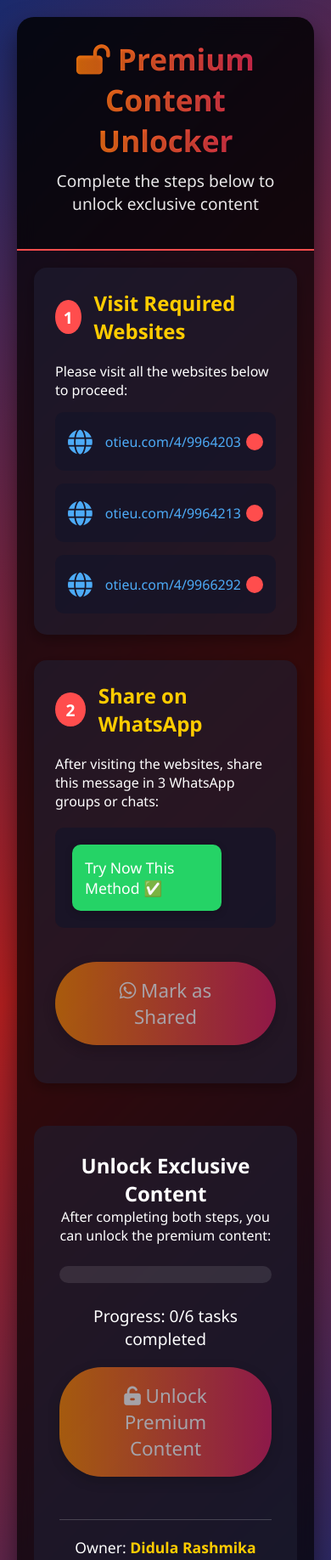
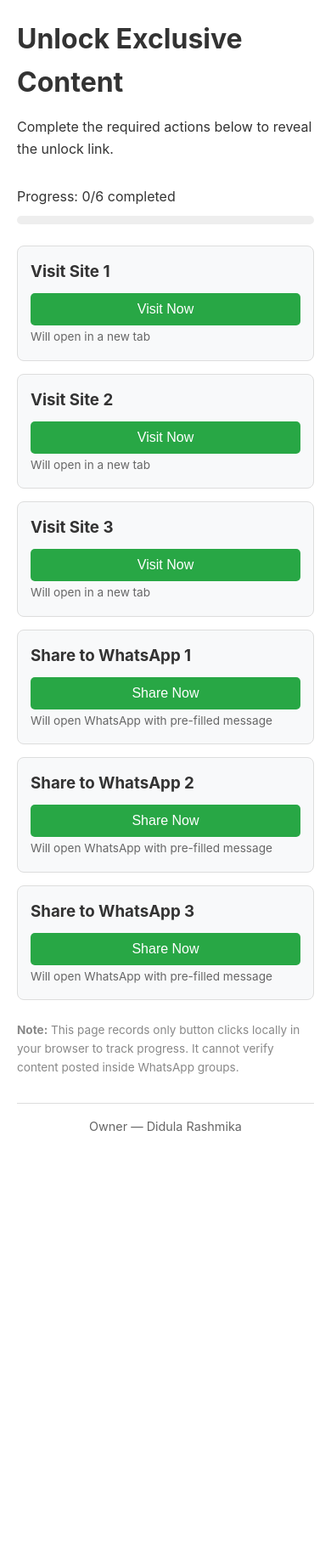
Before and after one commit to itsmedidula/Health-Care-Center-, a plain HTML site: page index.html in a window 390 px wide. Shown: the top 1836 px of the page at 85% size. After the commit the page ends 1387 px from the top, so only its background shows below. Drawn offline with Linux system fonts and the light colour scheme.

Commit message:
Update index.html

```diff
--- a/index.html
+++ b/index.html
@@ -1,427 +1,414 @@
+
 <!DOCTYPE html>
 <html lang="en">
 <head>
-    <meta charset="UTF-8">
-    <meta name="viewport" content="width=device-width, initial-scale=1.0">
-    <title>Premium Content Unlocker</title>
-    <link rel="stylesheet" href="https://cdnjs.cloudflare.com/ajax/libs/font-awesome/6.4.0/css/all.min.css">
+  <meta charset="UTF-8" />
+  <meta name="viewport" content="width=device-width, initial-scale=1.0" />
+  <title>Unlock Content — Didula Rashmika</title>
+  <!--
+    This is a "Visit & Share to Unlock" landing page.
+    It requires the user to:
+      1. Visit 3 specified websites (tracked via button clicks)
+      2. Share a WhatsApp message 3 times (tracked via button clicks)
+
+    Progress is stored in localStorage using keys:
+      - visit1, visit2, visit3
+      - share1, share2, share3
+
+    Once all six actions are completed, the unlock URL is revealed.
+    The page is fully client-side and does not track or verify actual visits or shares.
+  -->
   <style>
+    :root {
+      --primary: #28a745;
+      --primary-dark: #218838;
+      --secondary: #f8f9fa;
+      --text: #333;
+      --border: #ddd;
+      --success: #28a745;
+      --disabled: #ccc;
+      --font-main: -apple-system, BlinkMacSystemFont, "Segoe UI", Roboto, sans-serif;
+    }
+
     * {
+      box-sizing: border-box;
       margin: 0;
       padding: 0;
-            box-sizing: border-box;
-            font-family: 'Segoe UI', Tahoma, Geneva, Verdana, sans-serif;
     }
 
     body {
-            background: linear-gradient(135deg, #1a2a6c, #b21f1f, #1a2a6c);
-            color: #fff;
-            min-height: 100vh;
+      font-family: var(--font-main);
+      background-color: #fff;
+      color: var(--text);
+      line-height: 1.6;
       padding: 20px;
-            display: flex;
-            justify-content: center;
-            align-items: center;
+      max-width: 800px;
+      margin: auto;
     }
 
-        .container {
-            width: 100%;
-            max-width: 900px;
-            background: rgba(0, 0, 0, 0.7);
-            border-radius: 20px;
-            overflow: hidden;
-            box-shadow: 0 15px 30px rgba(0, 0, 0, 0.5);
-            backdrop-filter: blur(10px);
+    header, main, footer {
+      margin-bottom: 30px;
     }
 
-        header {
-            background: rgba(0, 0, 0, 0.4);
-            padding: 25px;
-            text-align: center;
-            border-bottom: 2px solid #ff4d4d;
-        }
-
-        h1 {
-            font-size: 2.8rem;
-            margin-bottom: 10px;
-            background: linear-gradient(to right, #ff8a00, #da1b60);
-            -webkit-background-clip: text;
-            -webkit-text-fill-color: transparent;
-            text-shadow: 0 2px 4px rgba(0, 0, 0, 0.2);
-        }
-
-        .subtitle {
-            font-size: 1.2rem;
-            opacity: 0.9;
+    h1, h2 {
       margin-bottom: 15px;
     }
 
-        .content {
-            padding: 30px;
-            display: flex;
-            flex-direction: column;
-            gap: 30px;
+    p {
+      margin-bottom: 10px;
     }
 
-        .step-container {
-            background: rgba(30, 30, 50, 0.6);
-            border-radius: 15px;
-            padding: 25px;
-            box-shadow: 0 5px 15px rgba(0, 0, 0, 0.3);
-            transition: transform 0.3s ease;
+    .progress-container {
+      margin: 20px 0;
     }
 
-        .step-container:hover {
-            transform: translateY(-5px);
+    .progress-bar {
+      height: 10px;
+      background-color: #eee;
+      border-radius: 5px;
+      overflow: hidden;
     }
 
-        .step-header {
-            display: flex;
-            align-items: center;
-            margin-bottom: 20px;
+    .progress-fill {
+      height: 100%;
+      background-color: var(--primary);
+      width: 0%;
+      transition: width 0.4s ease;
     }
 
-        .step-number {
-            background: #ff4d4d;
-            width: 40px;
-            height: 40px;
-            border-radius: 50%;
-            display: flex;
-            justify-content: center;
-            align-items: center;
-            font-weight: bold;
-            font-size: 1.2rem;
-            margin-right: 15px;
+    .actions {
+      display: grid;
+      gap: 15px;
+      margin: 25px 0;
     }
 
-        .step-title {
-            font-size: 1.8rem;
-            color: #ffcc00;
+    @media (min-width: 768px) {
+      .actions {
+        grid-template-columns: repeat(2, 1fr);
+      }
     }
 
-        .websites-list {
-            display: grid;
-            grid-template-columns: repeat(auto-fit, minmax(250px, 1fr));
-            gap: 15px;
-            margin-top: 15px;
-        }
-
-        .website-card {
-            background: rgba(20, 20, 40, 0.7);
-            border-radius: 10px;
+    .action-card {
+      background: var(--secondary);
+      border: 1px solid var(--border);
+      border-radius: 8px;
       padding: 15px;
-            display: flex;
-            align-items: center;
-            transition: all 0.3s ease;
-            cursor: pointer;
-        }
-
-        .website-card:hover {
-            background: rgba(40, 40, 80, 0.8);
-            transform: scale(1.03);
-        }
-
-        .website-icon {
-            font-size: 1.8rem;
-            margin-right: 15px;
-            color: #4dabf7;
-        }
-
-        .website-link {
-            color: #4dabf7;
-            text-decoration: none;
-            font-weight: 500;
-            word-break: break-all;
-        }
-
-        .website-link:hover {
-            text-decoration: underline;
-        }
-
-        .status-indicator {
-            margin-left: auto;
-            width: 20px;
-            height: 20px;
-            border-radius: 50%;
-            background: #ff4d4d;
-        }
-
-        .visited .status-indicator {
-            background: #0be881;
-        }
-
-        .whatsapp-message {
-            background: rgba(20, 20, 40, 0.7);
-            border-radius: 10px;
-            padding: 20px;
-            margin: 20px 0;
       position: relative;
     }
 
-        .message-content {
-            background: #25D366;
+    .action-card h3 {
+      margin-bottom: 10px;
+    }
+
+    .btn {
+      display: inline-flex;
+      align-items: center;
+      justify-content: center;
+      padding: 10px 15px;
+      font-size: 1rem;
+      border: none;
+      border-radius: 5px;
+      cursor: pointer;
+      background-color: var(--primary);
       color: white;
-            padding: 15px;
-            border-radius: 10px;
-            max-width: 80%;
-            font-size: 1.1rem;
-            box-shadow: 0 3px 10px rgba(0, 0, 0, 0.2);
+      transition: background-color 0.3s ease, transform 0.2s ease;
+      text-decoration: none;
+      width: 100%;
+    }
+
+    .btn:hover,
+    .btn:focus {
+      background-color: var(--primary-dark);
+      outline: 2px solid #0b7dda;
+    }
+
+    .btn:disabled {
+      background-color: var(--disabled);
+      cursor: not-allowed;
+      opacity: 0.7;
+    }
+
+    .btn-success {
+      background-color: var(--success);
+    }
+
+    .checkmark {
+      margin-left: 8px;
+      font-weight: bold;
+    }
+
+    .tooltip {
+      font-size: 0.85rem;
+      color: #666;
+      margin-top: 5px;
     }
 
     .unlock-section {
+      background-color: #e8f5e9;
+      padding: 20px;
+      border-radius: 8px;
+      margin-top: 30px;
       text-align: center;
-            padding: 30px;
-            background: rgba(30, 30, 50, 0.6);
-            border-radius: 15px;
-            margin-top: 20px;
     }
 
-        .unlock-btn {
-            background: linear-gradient(to right, #ff8a00, #da1b60);
-            color: white;
-            border: none;
-            padding: 18px 40px;
-            font-size: 1.4rem;
-            border-radius: 50px;
-            cursor: not-allowed;
-            opacity: 0.6;
-            transition: all 0.3s ease;
-            box-shadow: 0 5px 15px rgba(0, 0, 0, 0.3);
-            margin: 20px 0;
-            width: 100%;
-            max-width: 400px;
+    .unlock-link {
+      font-size: 1.2rem;
+      word-break: break-all;
+      margin: 15px 0;
+      display: block;
+      color: var(--primary);
     }
 
-        .unlock-btn.active {
-            cursor: pointer;
-            opacity: 1;
-            transform: scale(1.05);
-            box-shadow: 0 0 20px rgba(255, 138, 0, 0.7);
+    .copy-btn {
+      margin-top: 10px;
+      background-color: #17a2b8;
     }
 
-        .unlock-btn.active:hover {
-            transform: scale(1.08);
-        }
-
-        .progress-container {
-            background: rgba(255, 255, 255, 0.1);
-            height: 20px;
-            border-radius: 10px;
-            margin: 25px 0;
-            overflow: hidden;
-        }
-
-        .progress-bar {
-            height: 100%;
-            background: linear-gradient(to right, #0be881, #05c46b);
-            width: 0%;
-            transition: width 0.5s ease;
-            border-radius: 10px;
-        }
-
-        .progress-text {
-            font-size: 1.2rem;
+    .reset-btn {
       margin-top: 10px;
-        }
-
-        .owner-info {
-            margin-top: 30px;
-            padding-top: 20px;
-            border-top: 1px solid rgba(255, 255, 255, 0.2);
-            text-align: center;
-            font-size: 1.1rem;
-        }
-
-        .owner-name {
-            color: #ffcc00;
-            font-weight: bold;
+      background-color: #dc3545;
     }
 
     footer {
+      font-size: 0.9rem;
+      color: #666;
       text-align: center;
-            padding: 20px;
-            background: rgba(0, 0, 0, 0.4);
-            font-size: 0.9rem;
-            color: rgba(255, 255, 255, 0.7);
+      border-top: 1px solid var(--border);
+      padding-top: 15px;
     }
 
-        @media (max-width: 768px) {
-            .content {
-                padding: 20px;
-            }
-
-            h1 {
-                font-size: 2.2rem;
-            }
-
-            .step-title {
-                font-size: 1.5rem;
-            }
-
-            .websites-list {
-                grid-template-columns: 1fr;
-            }
+    .disclaimer {
+      font-size: 0.85rem;
+      color: #888;
+      margin-top: 20px;
     }
   </style>
 </head>
 <body>
-    <div class="container">
+
   <header>
-            <h1><i class="fas fa-lock-open"></i> Premium Content Unlocker</h1>
-            <p class="subtitle">Complete the steps below to unlock exclusive content</p>
+    <h1>Unlock Exclusive Content</h1>
+    <p>Complete the required actions below to reveal the unlock link.</p>
   </header>
 
-        <div class="content">
-            <div class="step-container">
-                <div class="step-header">
-                    <div class="step-number">1</div>
-                    <h2 class="step-title">Visit Required Websites</h2>
-                </div>
-                <p>Please visit all the websites below to proceed:</p>
-
-                <div class="websites-list">
-                    <div class="website-card" data-url="https://otieu.com/4/9964203">
-                        <div class="website-icon"><i class="fas fa-globe"></i></div>
-                        <a class="website-link" href="https://otieu.com/4/9964203" target="_blank">otieu.com/4/9964203</a>
-                        <div class="status-indicator"></div>
-                    </div>
-
-                    <div class="website-card" data-url="https://otieu.com/4/9964213">
-                        <div class="website-icon"><i class="fas fa-globe"></i></div>
-                        <a class="website-link" href="https://otieu.com/4/9964213" target="_blank">otieu.com/4/9964213</a>
-                        <div class="status-indicator"></div>
-                    </div>
-
-                    <div class="website-card" data-url="https://otieu.com/4/9966292">
-                        <div class="website-icon"><i class="fas fa-globe"></i></div>
-                        <a class="website-link" href="https://otieu.com/4/9966292" target="_blank">otieu.com/4/9966292</a>
-                        <div class="status-indicator"></div>
-                    </div>
+  <main>
+    <div class="progress-container">
+      <p>Progress: <span id="progress-text">0</span>/6 completed</p>
+      <div class="progress-bar">
+        <div class="progress-fill" id="progress-fill"></div>
       </div>
     </div>
 
-            <div class="step-container">
-                <div class="step-header">
-                    <div class="step-number">2</div>
-                    <h2 class="step-title">Share on WhatsApp</h2>
-                </div>
-                <p>After visiting the websites, share this message in 3 WhatsApp groups or chats:</p>
-
-                <div class="whatsapp-message">
-                    <div class="message-content">
-                        Try Now This Method ✅
-                    </div>
+    <section class="actions">
+      <!-- Visit Buttons -->
+      <div class="action-card">
+        <h3>Visit Site 1</h3>
+        <button id="visit1" class="btn" data-type="visit" data-id="1">Visit Now</button>
+        <span class="tooltip">Will open in a new tab</span>
       </div>
 
-                <button id="shareBtn" class="unlock-btn">
-                    <i class="fab fa-whatsapp"></i> Mark as Shared
-                </button>
+      <div class="action-card">
+        <h3>Visit Site 2</h3>
+        <button id="visit2" class="btn" data-type="visit" data-id="2">Visit Now</button>
+        <span class="tooltip">Will open in a new tab</span>
       </div>
 
-            <div class="unlock-section">
-                <h2>Unlock Exclusive Content</h2>
-                <p>After completing both steps, you can unlock the premium content:</p>
-
-                <div class="progress-container">
-                    <div class="progress-bar" id="progressBar"></div>
-                </div>
-                <div class="progress-text" id="progressText">Progress: 0/6 tasks completed</div>
-
-                <button id="unlockBtn" class="unlock-btn">
-                    <i class="fas fa-unlock-alt"></i> Unlock Premium Content
-                </button>
-
-                <div class="owner-info">
-                    Owner: <span class="owner-name">Didula Rashmika</span>
-                </div>
-            </div>
+      <div class="action-card">
+        <h3>Visit Site 3</h3>
+        <button id="visit3" class="btn" data-type="visit" data-id="3">Visit Now</button>
+        <span class="tooltip">Will open in a new tab</span>
       </div>
 
-        <footer>
-            <p>&copy; 2023 Premium Content Unlocker | All rights reserved</p>
-        </footer>
+      <!-- Share Buttons -->
+      <div class="action-card">
+        <h3>Share to WhatsApp 1</h3>
+        <button id="share1" class="btn" data-type="share" data-id="1">Share Now</button>
+        <span class="tooltip">Will open WhatsApp with pre-filled message</span>
       </div>
 
+      <div class="action-card">
+        <h3>Share to WhatsApp 2</h3>
+        <button id="share2" class="btn" data-type="share" data-id="2">Share Now</button>
+        <span class="tooltip">Will open WhatsApp with pre-filled message</span>
+      </div>
+
+      <div class="action-card">
+        <h3>Share to WhatsApp 3</h3>
+        <button id="share3" class="btn" data-type="share" data-id="3">Share Now</button>
+        <span class="tooltip">Will open WhatsApp with pre-filled message</span>
+      </div>
+    </section>
+
+    <div class="disclaimer">
+      <p><strong>Note:</strong> This page records only button clicks locally in your browser to track progress. It cannot verify content posted inside WhatsApp groups.</p>
+    </div>
+
+    <section id="unlock-section" class="unlock-section" style="display: none;">
+      <h2>Content Unlocked!</h2>
+      <p>Your exclusive content is now available.</p>
+      <a id="unlock-link" class="unlock-link" href="https://ceyolonlankasmm.shop/" target="_blank">https://ceyolonlankasmm.shop/</a>
+      <button id="copy-btn" class="btn copy-btn">Copy Link</button>
+      <button id="open-btn" class="btn">Open Now</button>
+      <button id="reset-btn" class="btn reset-btn">Reset Progress</button>
+    </section>
+  </main>
+
+  <footer>
+    <p>Owner — Didula Rashmika</p>
+  </footer>
+
   <script>
-        document.addEventListener('DOMContentLoaded', function() {
-            const websiteCards = document.querySelectorAll('.website-card');
-            const shareBtn = document.getElementById('shareBtn');
-            const unlockBtn = document.getElementById('unlockBtn');
-            const progressBar = document.getElementById('progressBar');
-            const progressText = document.getElementById('progressText');
+    // Constants
+    const visitUrls = [
+      'https://otieu.com/4/9964203',
+      'https://otieu.com/4/9964213',
+      'https://otieu.com/4/9966292'
+    ];
 
-            let visitedCount = 0;
-            let sharedCount = 0;
-            const totalTasks = 6; // 3 visits + 3 shares
+    const shareMessage = 'Try Now This Method ✅';
+    const unlockUrl = 'https://ceyolonlankasmm.shop/';
 
-            // Update progress bar
-            function updateProgress() {
-                const progress = ((visitedCount + sharedCount) / totalTasks) * 100;
-                progressBar.style.width = `${progress}%`;
-                progressText.textContent = `Progress: ${visitedCount + sharedCount}/${totalTasks} tasks completed`;
+    // DOM Elements
+    const visitButtons = document.querySelectorAll('[data-type="visit"]');
+    const shareButtons = document.querySelectorAll('[data-type="share"]');
+    const progressText = document.getElementById('progress-text');
+    const progressFill = document.getElementById('progress-fill');
+    const unlockSection = document.getElementById('unlock-section');
+    const unlockLink = document.getElementById('unlock-link');
+    const copyBtn = document.getElementById('copy-btn');
+    const openBtn = document.getElementById('open-btn');
+    const resetBtn = document.getElementById('reset-btn');
 
-                if (visitedCount >= 3 && sharedCount >= 3) {
-                    unlockBtn.classList.add('active');
-                    unlockBtn.disabled = false;
-                } else {
-                    unlockBtn.classList.remove('active');
-                    unlockBtn.disabled = true;
+    // Load progress from localStorage
+    function loadProgress() {
+      let completed = 0;
+
+      visitButtons.forEach(btn => {
+        const id = btn.dataset.id;
+        if (localStorage.getItem(`visit${id}`) === 'true') {
+          markAsCompleted(btn);
+          completed++;
+        }
+      });
+
+      shareButtons.forEach(btn => {
+        const id = btn.dataset.id;
+        if (localStorage.getItem(`share${id}`) === 'true') {
+          markAsCompleted(btn);
+          completed++;
+        }
+      });
+
+      updateProgress(completed);
+      if (completed === 6) {
+        showUnlockSection();
       }
     }
 
-            // Handle website visits
-            websiteCards.forEach(card => {
-                card.addEventListener('click', function(e) {
-                    e.preventDefault();
-                    const url = this.getAttribute('data-url');
+    // Mark button as completed
+    function markAsCompleted(button) {
+      button.disabled = true;
+      button.classList.add('btn-success');
+      button.innerHTML = 'Completed <span class="checkmark">✔</span>';
+    }
 
-                    // Open website in new tab
-                    window.open(url, '_blank');
+    // Update progress bar and text
+    function updateProgress(count) {
+      progressText.textContent = count;
+      progressFill.style.width = `${(count / 6) * 100}%`;
+    }
 
-                    // Mark as visited after delay (simulating actual visit)
-                    setTimeout(() => {
-                        if (!this.classList.contains('visited')) {
-                            this.classList.add('visited');
-                            visitedCount++;
-                            updateProgress();
+    // Show unlock section
+    function showUnlockSection() {
+      unlockSection.style.display = 'block';
+    }
 
-                            // Show confirmation
-                            const icon = this.querySelector('.website-icon');
-                            icon.innerHTML = '<i class="fas fa-check-circle" style="color:#0be881;"></i>';
+    // Handle visit button clicks
+    visitButtons.forEach(button => {
+      button.addEventListener('click', () => {
+        const id = button.dataset.id;
+        window.open(visitUrls[id - 1], '_blank');
+        localStorage.setItem(`visit${id}`, 'true');
+        markAsCompleted(button);
+        updateProgress(getCompletedCount());
+        if (getCompletedCount() === 6) {
+          showUnlockSection();
         }
-                    }, 2000);
       });
     });
 
-            // Handle share button
-            shareBtn.addEventListener('click', function() {
-                // In a real implementation, this would trigger WhatsApp sharing
-                // For demo purposes, we'll just simulate it
+    // Handle share button clicks
+    shareButtons.forEach(button => {
+      button.addEventListener('click', () => {
+        const id = button.dataset.id;
+        const shareData = { text: shareMessage };
 
-                if (sharedCount < 3) {
-                    sharedCount++;
-                    updateProgress();
+        if (navigator.share) {
+          navigator.share(shareData).then(() => {
+            localStorage.setItem(`share${id}`, 'true');
+            markAsCompleted(button);
+            updateProgress(getCompletedCount());
+            if (getCompletedCount() === 6) {
+              showUnlockSection();
+            }
+          }).catch(() => {
+            // Fallback to WhatsApp link if share fails or is cancelled
+            fallbackToWhatsApp();
+          });
+        } else {
+          fallbackToWhatsApp();
+        }
 
-                    // Visual feedback
-                    this.innerHTML = `<i class="fab fa-whatsapp"></i> Shared (${sharedCount}/3)`;
-
-                    if (sharedCount === 3) {
-                        this.innerHTML = '<i class="fas fa-check"></i> All Shares Completed';
-                        this.style.background = 'linear-gradient(to right, #0be881, #05c46b)';
+        function fallbackToWhatsApp() {
+          const encodedMessage = encodeURIComponent(shareMessage);
+          window.open(`https://wa.me/?text=${encodedMessage}`, '_blank');
+          localStorage.setItem(`share${id}`, 'true');
+          markAsCompleted(button);
+          updateProgress(getCompletedCount());
+          if (getCompletedCount() === 6) {
+            showUnlockSection();
           }
         }
       });
+    });
 
-            // Handle unlock button
-            unlockBtn.addEventListener('click', function() {
-                if (this.classList.contains('active')) {
-                    // Redirect to unlock URL
-                    window.location.href = 'https://ceyolonlankasmm.shop/';
+    // Get total completed actions
+    function getCompletedCount() {
+      let count = 0;
+      for (let i = 1; i <= 3; i++) {
+        if (localStorage.getItem(`visit${i}`) === 'true') count++;
+        if (localStorage.getItem(`share${i}`) === 'true') count++;
+      }
+      return count;
+    }
+
+    // Copy link to clipboard
+    copyBtn.addEventListener('click', () => {
+      navigator.clipboard.writeText(unlockUrl).then(() => {
+        alert('Link copied to clipboard!');
+      }).catch(err => {
+        console.error('Failed to copy: ', err);
+      });
+    });
+
+    // Open unlock URL in new tab
+    openBtn.addEventListener('click', () => {
+      window.open(unlockUrl, '_blank');
+    });
+
+    // Reset progress
+    resetBtn.addEventListener('click', () => {
+      if (confirm('Are you sure you want to reset your progress?')) {
+        for (let i = 1; i <= 3; i++) {
+          localStorage.removeItem(`visit${i}`);
+          localStorage.removeItem(`share${i}`);
+        }
+        location.reload();
       }
     });
 
-            // Initialize progress
-            updateProgress();
-        });
+    // Initialize on load
+    window.addEventListener('DOMContentLoaded', loadProgress);
   </script>
 </body>
 </html>
```
Lines whose indentation alone changed are shown as unchanged.
